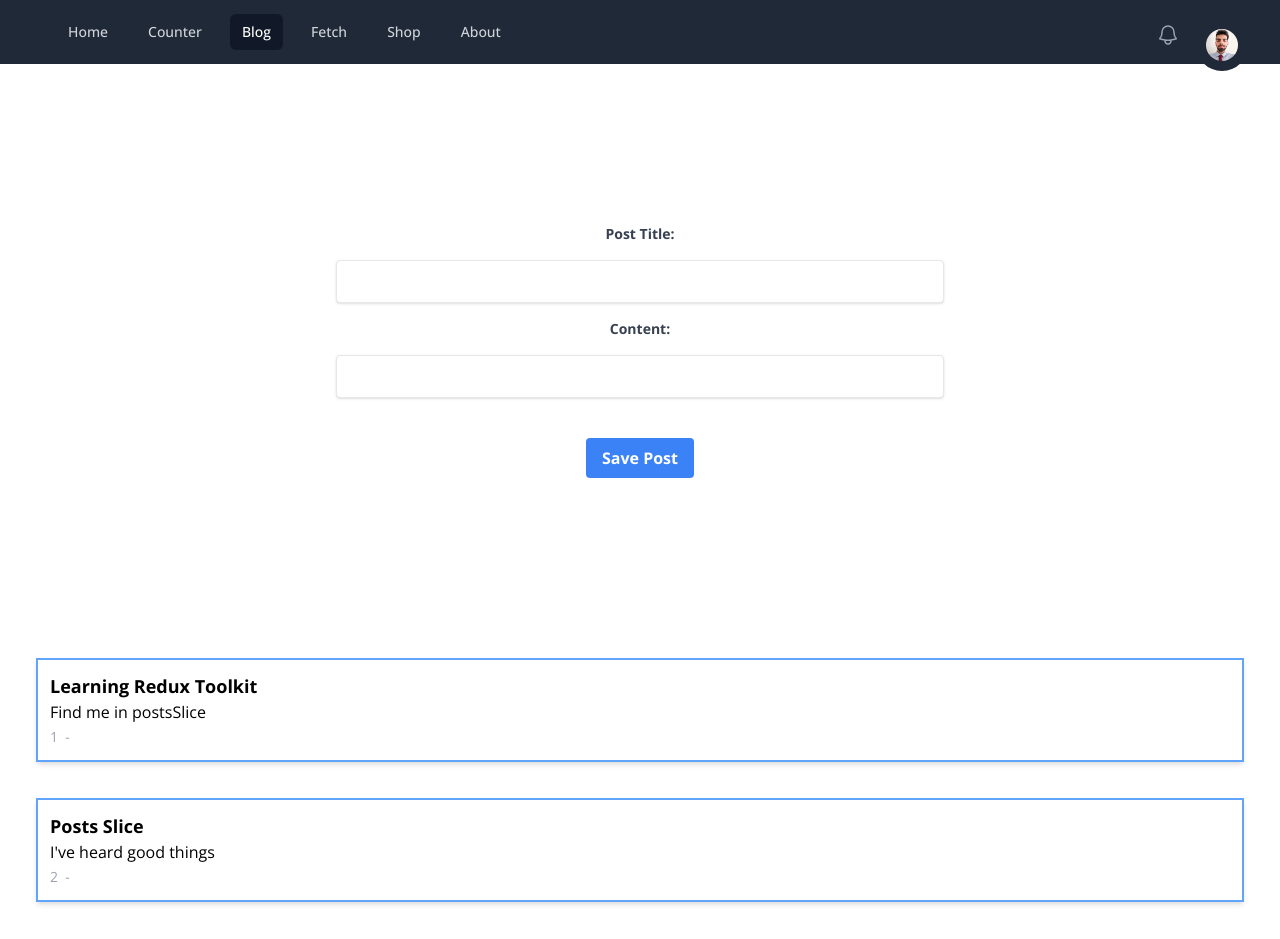
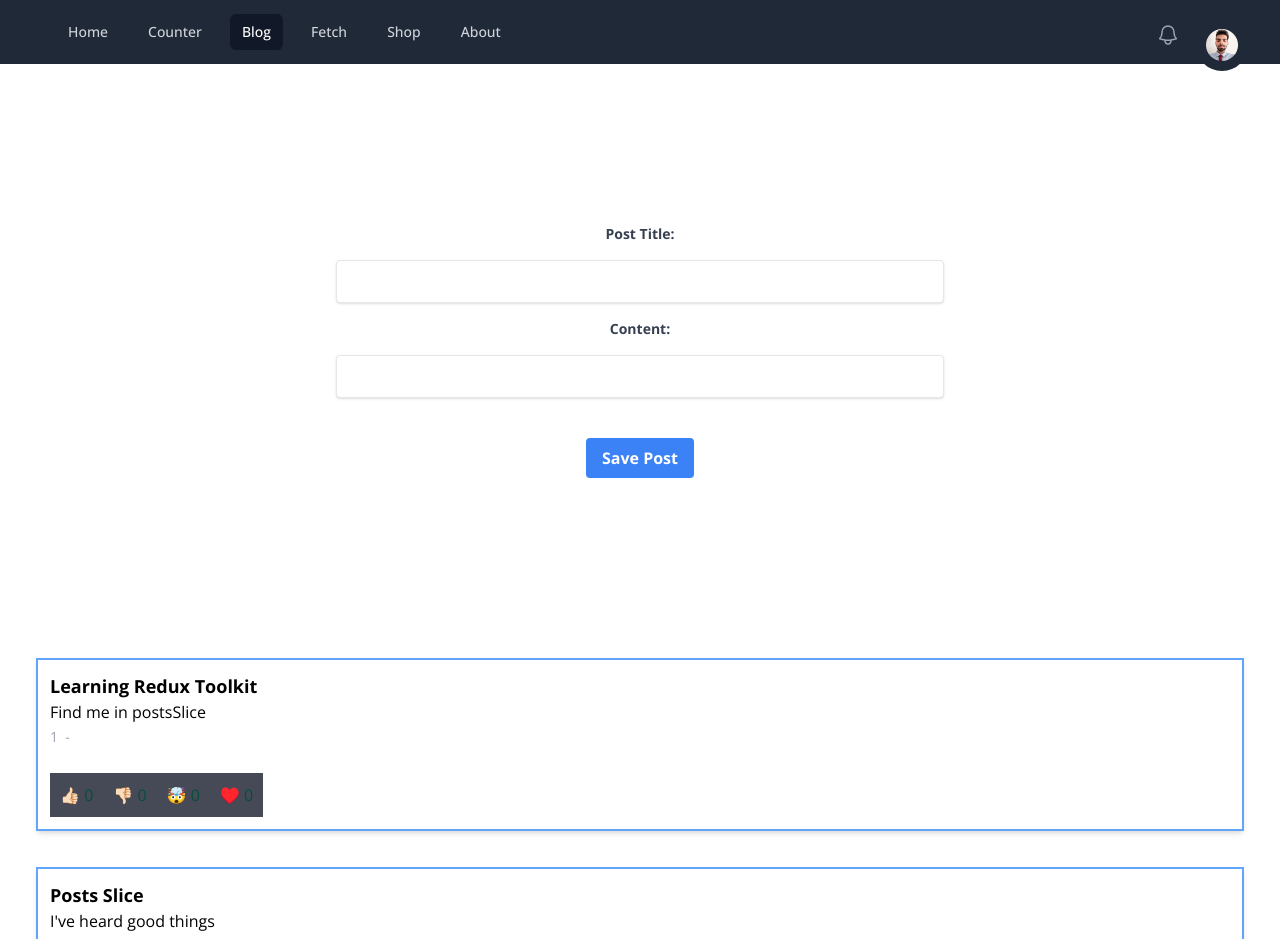
Before and after one commit to nimakarimi76/mern-project--express---redux-, a React (Create React App) app in the folder client/: page /blog in a window 1280 px wide. Shown: the top 939 px of the page. Built offline with nearby package versions, Linux system fonts and the light colour scheme.

Commit message:
feat: reactions

```diff
--- a/client/src/features/posts/NewPostForm.js
+++ b/client/src/features/posts/NewPostForm.js
@@ -1,7 +1,7 @@
 import React, { useState } from "react";
 import { useDispatch } from "react-redux";
 import { nanoid } from "@reduxjs/toolkit";
-import { newPost } from "./postsSlice";
+import { newPost, reactionAdded } from "./postsSlice";
 
 const NewPostForm = () => {
   const [title, setTitle] = useState("");
@@ -19,6 +19,12 @@
           title,
           content,
           date: new Date().toISOString(),
+          reactions: {
+            thumbsUp: 0,
+            wow: 0,
+            heart: 0,
+            dislike: 0,
+          },
         })
       );
       setTitle("");
--- a/client/src/features/posts/PostList.js
+++ b/client/src/features/posts/PostList.js
@@ -2,6 +2,7 @@
 import { useSelector } from "react-redux";
 import { selectAllPosts } from "./postsSlice";
 import TimeAgo from "./TimeAgo";
+import ReactionButtons from "./ReactionButtons";
 
 const PostList = () => {
   //   const posts = useSelector((state) => state.posts);
@@ -21,6 +22,8 @@
 
           <TimeAgo timestamp={post.date} />
         </span>
+
+        <ReactionButtons post={post} />
       </article>
     );
   });
--- /dev/null
+++ b/client/src/features/posts/ReactionButtons.js
@@ -0,0 +1,36 @@
+import React from "react";
+import { useDispatch } from "react-redux";
+import { reactionAdded } from "./postsSlice";
+
+const reactionEmoji = {
+  thumbsUp: "👍🏻",
+  dislike: "👎🏻",
+  wow: "🤯",
+  heart: "♥️",
+};
+
+const ReactionButtons = ({ post }) => {
+  const dispatch = useDispatch();
+  const buttons = Object.entries(reactionEmoji).map(([name, emoji]) => {
+    return (
+      <button
+        key={name}
+        type="button"
+        className="text-emerald-900"
+        onClick={() =>
+          dispatch(
+            reactionAdded({
+              postId: post.id,
+              reaction: name,
+            })
+          )
+        }
+      >
+        {emoji} {post.reactions[name]}
+      </button>
+    );
+  });
+  return <div>{buttons}</div>;
+};
+
+export default ReactionButtons;
--- a/client/src/features/posts/postsSlice.js
+++ b/client/src/features/posts/postsSlice.js
@@ -5,11 +5,23 @@
     id: "1",
     title: "Learning Redux Toolkit",
     content: "Find me in postsSlice ",
+    reactions: {
+      thumbsUp: 0,
+      wow: 0,
+      heart: 0,
+      dislike: 0,
+    },
   },
   {
     id: "2",
     title: "Posts Slice",
     content: "I've heard good things ",
+    reactions: {
+      thumbsUp: 0,
+      wow: 0,
+      heart: 0,
+      dislike: 0,
+    },
   },
 ];
 
@@ -20,12 +32,19 @@
     newPost(state, action) {
       state.push(action.payload);
     },
+    reactionAdded(state, action) {
+      const { postId, reaction } = action.payload;
+      const existingPost = state.find((post) => post.id === postId);
+      if (existingPost) {
+        existingPost.reactions[reaction]++;
+      }
+    },
   },
 });
 
 export const selectAllPosts = (state) => state.posts;
 //* instead we use the variable if the state structure changed in the future we just need to change the slice, not all over the project
 
-export const { newPost } = postsSlice.actions;
+export const { newPost, reactionAdded } = postsSlice.actions;
 
 export default postsSlice.reducer;
```
